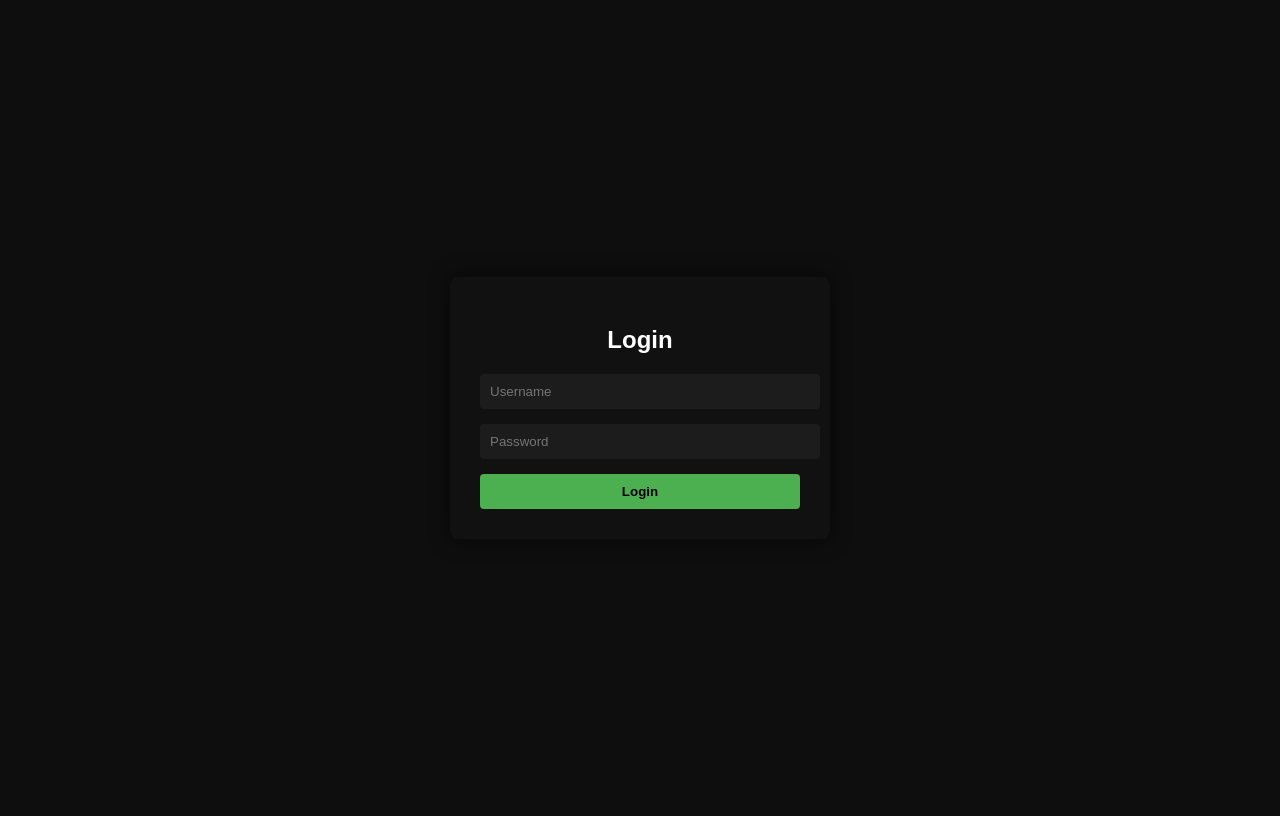
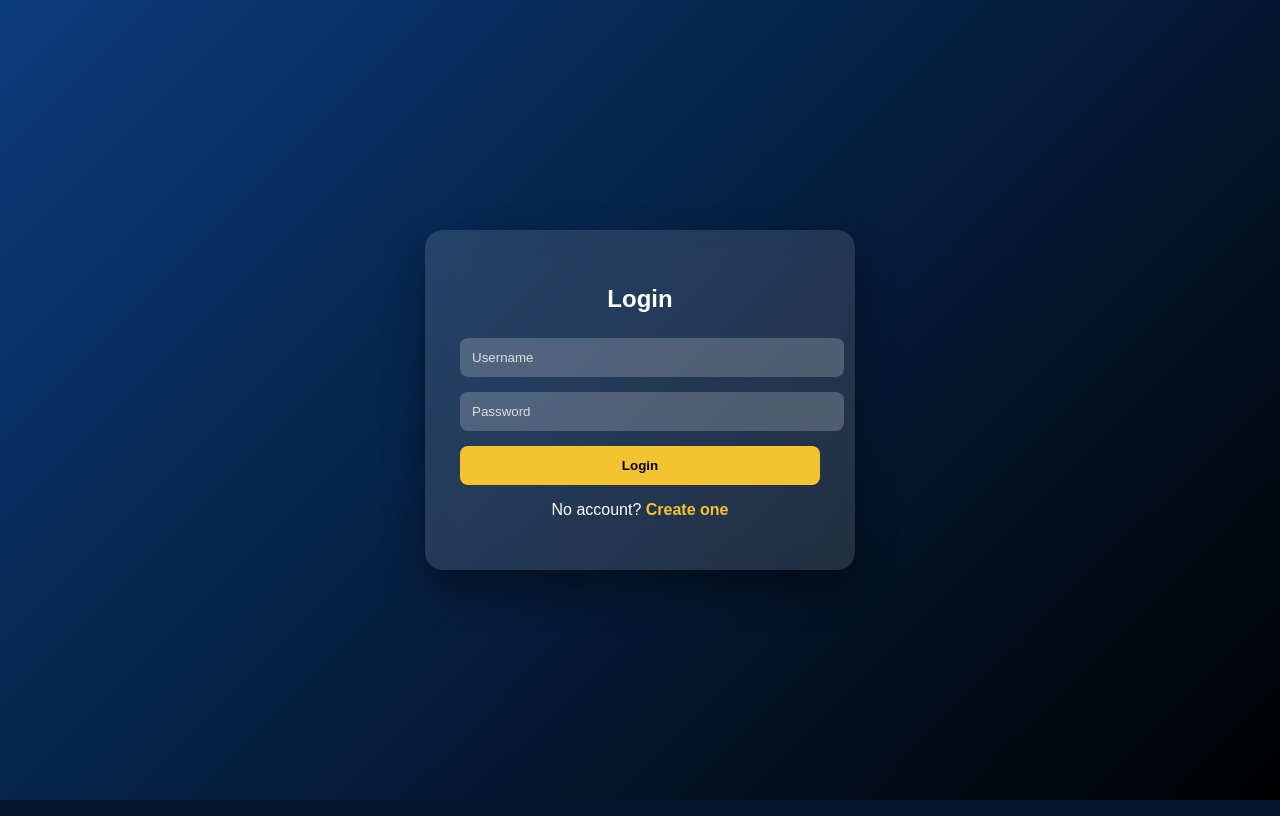
Before and after one commit to yasser116926/PROACTIVE_PROJECT, a Django app: template frontend/templates/login.html in a window 1280 px wide. Run offline with Django 5.2, Linux system fonts and the light colour scheme; the template is opened without the code that fills it, so the values that code supplies are empty.

```diff
--- a/config/settings.py
+++ b/config/settings.py
@@ -77,7 +77,10 @@ ROOT_URLCONF = 'config.urls'
 TEMPLATES = [
     {
         'BACKEND': 'django.template.backends.django.DjangoTemplates',
-        'DIRS': [BASE_DIR / 'frontend' / 'templates'],  # 👈 ADD THIS LINE
+        'DIRS': [
+            BASE_DIR / 'templates',
+            BASE_DIR / 'frontend' / 'templates'
+            ],
         'APP_DIRS': True,
         'OPTIONS': {
             'context_processors': [
--- a/frontend/templates/login.html
+++ b/frontend/templates/login.html
@@ -2,63 +2,81 @@
 <html lang="en">
   <head>
     <meta charset="UTF-8" />
-    <title>Login | Proactive</title>
+    <title>Login | Proactive Air Service</title>
+
     <style>
       body {
-        background: #0e0e0e;
-        color: #fff;
-        font-family: Arial, sans-serif;
+        margin: 0;
+        height: 100vh;
         display: flex;
         justify-content: center;
         align-items: center;
-        height: 100vh;
+        background: linear-gradient(135deg, #0b3c7d, #000);
+        font-family: Arial, sans-serif;
       }
 
-      .login-box {
-        background: #111;
-        padding: 30px;
-        width: 320px;
-        border-radius: 8px;
-        box-shadow: 0 0 20px rgba(0, 0, 0, 0.6);
+      .glass-box {
+        width: 360px;
+        padding: 35px;
+        border-radius: 18px;
+        background: rgba(255, 255, 255, 0.12);
+        backdrop-filter: blur(14px);
+        -webkit-backdrop-filter: blur(14px);
+        box-shadow: 0 20px 40px rgba(0, 0, 0, 0.4);
+        color: white;
       }
 
       h2 {
         text-align: center;
-        margin-bottom: 20px;
+        margin-bottom: 25px;
       }
 
       input {
         width: 100%;
-        padding: 10px;
+        padding: 12px;
         margin-bottom: 15px;
-        background: #1c1c1c;
+        border-radius: 8px;
         border: none;
-        color: #fff;
-        border-radius: 4px;
+        outline: none;
+        background: rgba(255, 255, 255, 0.2);
+        color: white;
+      }
+
+      input::placeholder {
+        color: #ddd;
       }
 
       button {
         width: 100%;
-        padding: 10px;
-        background: #4caf50;
-        color: #000;
+        padding: 12px;
+        background: #f4c430;
         border: none;
+        border-radius: 8px;
         font-weight: bold;
         cursor: pointer;
-        border-radius: 4px;
       }
 
       .messages {
+        text-align: center;
         margin-bottom: 15px;
-        color: #ff5252;
-        font-size: 14px;
+        color: #ffb4b4;
+      }
+
+      .link {
         text-align: center;
+        margin-top: 15px;
+      }
+
+      .link a {
+        color: #f4c430;
+        text-decoration: none;
+        font-weight: bold;
       }
     </style>
   </head>
 
   <body>
-    <div class="login-box">
+    <div class="glass-box">
       <h2>Login</h2>
 
       {% if messages %}
@@ -80,6 +98,13 @@
         />
         <button type="submit">Login</button>
       </form>
+
+      <div class="link">
+        <p>
+          No account?
+          <a href="{% url 'accounts:signup' %}">Create one</a>
+        </p>
+      </div>
     </div>
   </body>
 </html>
```
Also changed, not shown: accounts/views.py (+26 -29 lines), frontend/templates/index.html (+29 -0 lines), frontend/templates/signup.html (+83 -2 lines), db.sqlite3.
